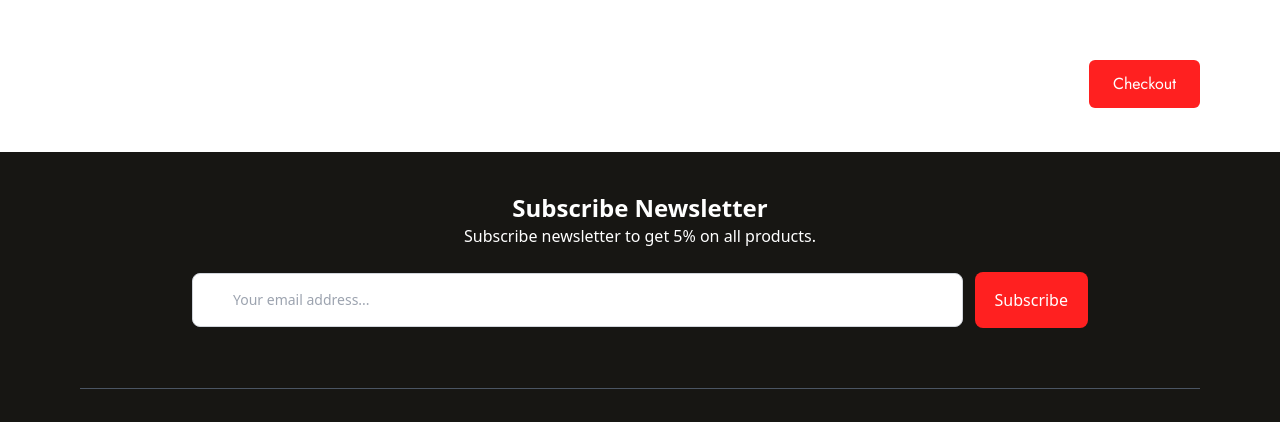
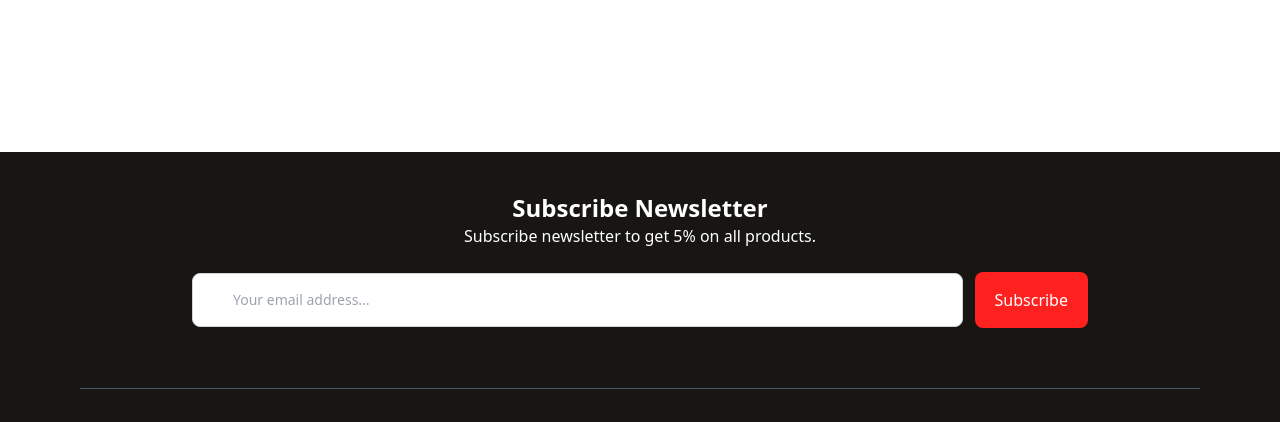
Before and after one commit to Vanfulong/Capital-Shop, a React (Create React App) app: page /cart in a window 1280 px wide. Shown: the part 1165-1587 px from the top of the page. Built offline with nearby package versions, Linux system fonts and the light colour scheme; a web font is replaced by a local one.

Commit message:
Fix UI :(((

```diff
--- a/src/pages/Cart/Cart.tsx
+++ b/src/pages/Cart/Cart.tsx
@@ -123,6 +123,7 @@ const CartPage = () => {
           </div>
         </div>
       ))}
+      {item.length !== 0 ? (
         <div className="flex w-full justify-end px-20 pt-20">
           <button
             onClick={() => {
@@ -137,6 +138,9 @@ const CartPage = () => {
             Checkout
           </button>
         </div>
+      ) : (
+        ""
+      )}
     </div>
   );
 };
```
Lines whose indentation alone changed are shown as unchanged.
